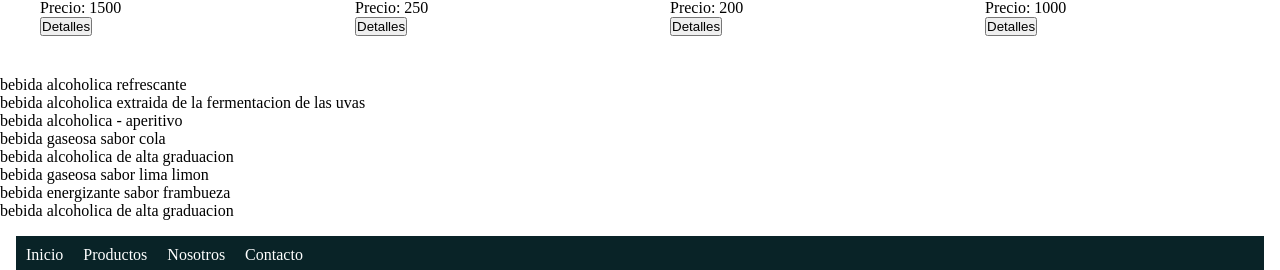
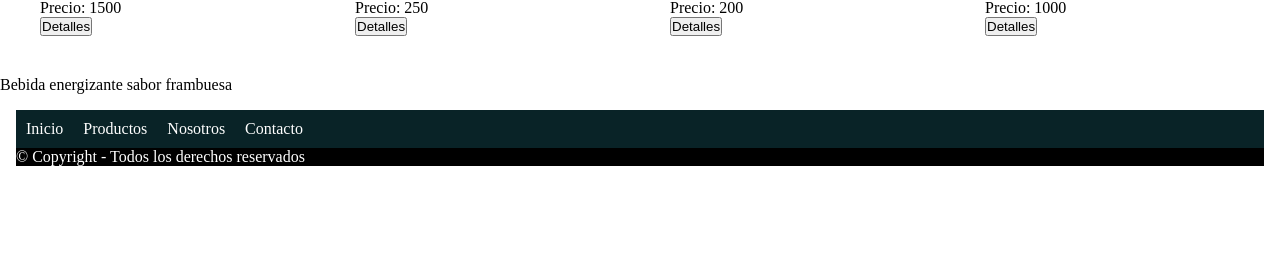
Before and after one commit to segundov7/repositorio3, a React (Create React App) app in the folder app_vallejos/: page /bebida/1 in a window 1280 px wide. Shown: the part 880-1150 px from the top of the page. After the commit the page ends 1062 px from the top, so only its background shows below. Built offline with nearby package versions, Linux system fonts and the light colour scheme.

Commit message:
6ta entrega

```diff
--- a/app_vallejos/src/components/jsx/ItemDetailContainer.js
+++ b/app_vallejos/src/components/jsx/ItemDetailContainer.js
@@ -8,18 +8,23 @@ function ItemDetailContainer() {
 
   useEffect(() => {
 
-    setTimeout(() => {
-      let promesa = new Promise(function (res) {
-              res(productos);
-          })
-      promesa
-      .then(detalle => {
+    let promesa = new Promise(function(res) {
+      setTimeout(()=>{
+
+        const miProducto = productos.find (product =>product.id === "7")
+
+
+        res(miProducto);
+
+      },5000);
+    })
+    promesa
+      .then(detalle =>{
         setProducto(detalle);
       })
-      .catch(err => {
-        console.log(err);
+      .catch(err =>{
+        console.log(err)
       })
-    }, 5000);
 
   }, []);
 
@@ -30,14 +35,8 @@ function ItemDetailContainer() {
             producto.length == 0 && <p>Cargando...</p>
         }
         {
-            producto.map((detail,i)=>{
-                return (
-                  <ItemDetail detalle={detail} key={i} />
-                )
-            })
+           <ItemDetail detalle = {producto}/>
         }
-
-
     </>
   )
 }
--- a/app_vallejos/src/components/jsx/productos.json
+++ b/app_vallejos/src/components/jsx/productos.json
@@ -3,48 +3,48 @@
         "id": "1",
         "nombre": "Cerveza",
         "precio": "400",
-        "detalle": "bebida alcoholica refrescante"
+        "detalle": "Bebida alcoholica refrescante"
     },
     {
         "id": "2",
         "nombre": "Vino",
         "precio": "500",
-        "detalle": "bebida alcoholica extraida de la fermentacion de las uvas"
+        "detalle": "Bebida alcoholica extraida de la fermentacion de las uvas"
     },
     {
         "id": "3",
         "nombre": "Fernet",
         "precio": "900",
-        "detalle": "bebida alcoholica - aperitivo"
+        "detalle": "Bebida alcoholica - aperitivo"
     },
     {
         "id": "4",
         "nombre": "Coca-cola",
         "precio": "250",
-        "detalle": "bebida gaseosa sabor cola"
+        "detalle": "Bebida gaseosa sabor cola"
     },
     {
         "id": "5",
         "nombre": "Whisky",
         "precio": "1500",
-        "detalle": "bebida alcoholica de alta graduacion"
+        "detalle": "Bebida alcoholica de alta graduacion"
     },
     {
         "id": "6",
         "nombre": "Sprite",
         "precio": "250",
-        "detalle": "bebida gaseosa sabor lima limon"
+        "detalle": "Bebida gaseosa sabor lima limon"
     },
     {
         "id": "7",
         "nombre": "Red Bull",
         "precio": "200",
-        "detalle": "bebida energizante sabor frambueza"
+        "detalle": "Bebida energizante sabor frambuesa"
     },
     {
         "id": "8",
         "nombre": "Vodka",
         "precio": "1000",
-        "detalle": "bebida alcoholica de alta graduacion"
+        "detalle": "Bebida alcoholica de alta graduacion"
     }
   ]
```
